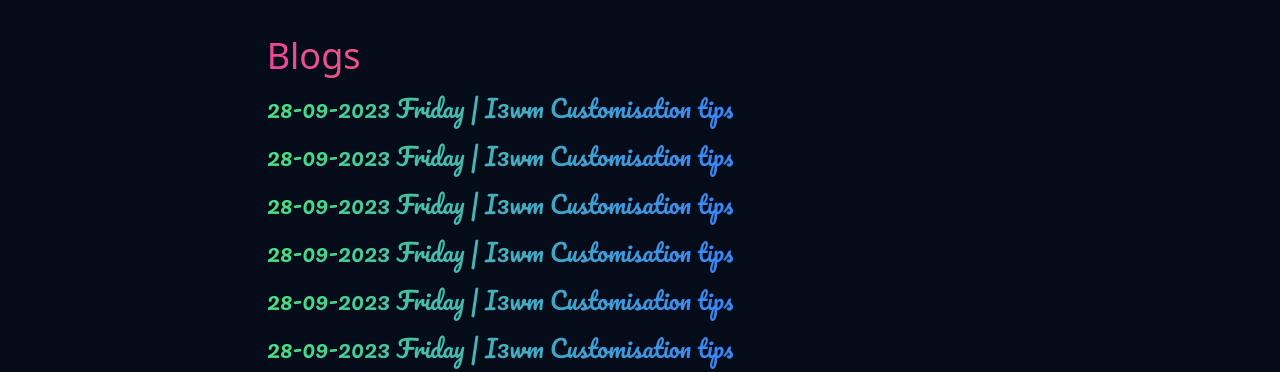
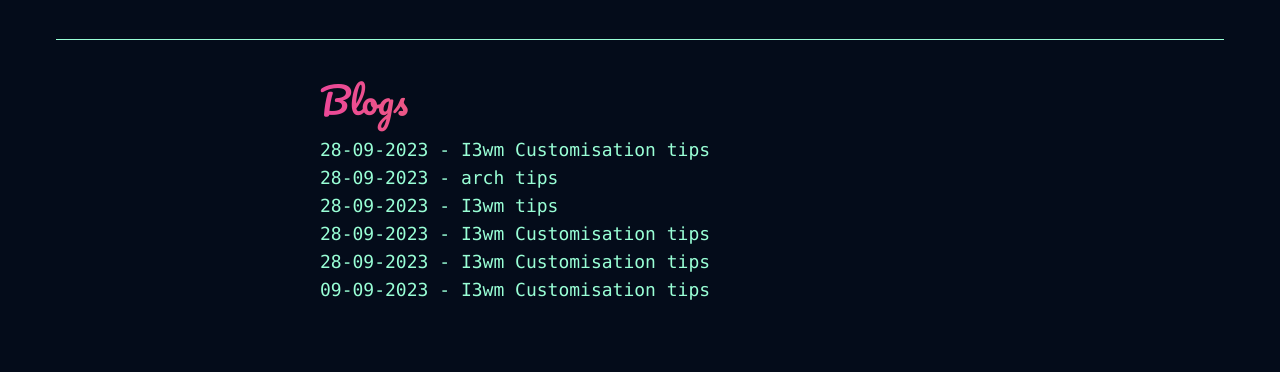
Before and after one commit to Risen57/portfolio-website, a Flask app: page / in a window 1280 px wide. Shown: the part 1090-1462 px from the top of the page. After the commit the page ends 1390 px from the top, so only its background shows below. Run offline with Flask 3, Linux system fonts and the light colour scheme; some libraries are stand-ins or nearby versions.

Commit message:
Moved Blogs to templates folder; created blog indexing system; Enhanced site UI

```diff
--- a/main.py
+++ b/main.py
@@ -14,34 +14,34 @@
 
 blogs = [
     [
-        "28-09-2023 Friday",
+        "28-09-2023",
         "I3wm Customisation tips",
-        "blogs/baseblog.html"
+        "baseblog"
     ],
     [
-        "28-09-2023 Friday",
-        "I3wm Customisation tips",
-        "blogs/baseblog.html"
+        "28-09-2023",
+        "arch tips",
+        "baseblog"
     ],
     [
-        "28-09-2023 Friday",
-        "I3wm Customisation tips",
-        "blogs/baseblog.html"
+        "28-09-2023",
+        "I3wm tips",
+        "baseblog"
     ],
     [
-        "28-09-2023 Friday",
+        "28-09-2023",
         "I3wm Customisation tips",
-        "blogs/baseblog.html"
+        "baseblog"
     ],
     [
-        "28-09-2023 Friday",
+        "28-09-2023",
         "I3wm Customisation tips",
-        "blogs/baseblog.html"
+        "baseblog"
     ],
     [
-        "28-09-2023 Friday",
+        "09-09-2023",
         "I3wm Customisation tips",
-        "blogs/baseblog.html"
+        "baseblog"
     ]
 ]
 
@@ -51,5 +51,10 @@
     return render_template('index.html', projects=projects, blogs=blogs)
 
 
+@app.route("/blog/baseblog")
+def blogpage():
+    return render_template("blogs/baseblog.html")
+
+
 if __name__ == "__main__":
     app.run(debug=True)
--- a/templates/index.html
+++ b/templates/index.html
@@ -7,10 +7,7 @@
     {# FONTS #}
     <link rel="preconnect" href="https://fonts.googleapis.com">
     <link rel="preconnect" href="https://fonts.gstatic.com" crossorigin>
-    <link href="https://fonts.googleapis.com/css2?family=Pacifico&display=swap" rel="stylesheet">
-    <link rel="preconnect" href="https://fonts.googleapis.com">
-    <link rel="preconnect" href="https://fonts.gstatic.com" crossorigin>
-    <link href="https://fonts.googleapis.com/css2?family=JetBrains+Mono&family=Pacifico&display=swap" rel="stylesheet">
+    <link href="https://fonts.googleapis.com/css2?family=IBM+Plex+Mono:ital,wght@0,200;0,400;1,100;1,200&family=JetBrains+Mono&family=Pacifico&display=swap" rel="stylesheet">
 
     <title>It's Me Risen</title>
     <script src="https://cdn.tailwindcss.com"></script>
@@ -25,20 +22,20 @@
 <body class="bg-[#040C1A]">
     <nav class="sticky top-0 h-12 mx-14 bg-[#040C1A] flex justify-center border-b border-[#99FFD6]">
         <ul class="px-10 pt-3 flex justify-center">
-            <li class="cursor-pointer mx-3 text-[#99FFD6] font-semibold text-xl font-['JetBrains Mono'] mb-2 hover:border-b-2 border-[#A2EE7F] hover:text-[#A2EE7F]"><a href="#intro">Home</a></li>
-            <li class="cursor-pointer mx-3 text-[#99FFD6] font-semibold text-xl font-['JetBrains Mono'] mb-2 hover:border-b-2 border-[#A2EE7F] hover:text-[#A2EE7F]"><a href="#projs">Projects</a></li>
-            <li class="cursor-pointer mx-3 text-[#99FFD6] font-semibold text-xl font-['JetBrains Mono'] mb-2 hover:border-b-2 border-[#A2EE7F] hover:text-[#A2EE7F]"><a href="#blogs">Blogs</a></li>
+            <li class="cursor-pointer mx-3 text-[#99FFD6] font-mono text-xl font-['IBM Plex Mono', 'monospace'] mb-2 hover:border-b border-[#A2EE7F] hover:text-[#A2EE7F]"><a href="#intro">Home</a></li>
+            <li class="cursor-pointer mx-3 text-[#99FFD6] font-mono text-xl font-['IBM Plex Mono', 'monospace'] mb-2 hover:border-b border-[#A2EE7F] hover:text-[#A2EE7F]"><a href="#projs">Projects</a></li>
+            <li class="cursor-pointer mx-3 text-[#99FFD6] font-mono text-xl font-['IBM Plex Mono', 'monospace'] mb-2 hover:border-b border-[#A2EE7F] hover:text-[#A2EE7F]"><a href="#blogs">Blogs</a></li>
         </ul>
     </nav>
 
     <div class="mt-10 pb-8 mx-14 border-b border-[#99FFD6]" id="intro">
         <img src="/static/p1.jpg" alt="prof-pic" class="rounded-full mx-auto">
-        <h1 class="text-center mt-10 font-medium font-['JetBrains Mono'] text-4xl text-transparent bg-clip-text bg-gradient-to-r from-lime-400 to-sky-400">> Hey There! I am Risen,</h1>
-        <p id="cont" class="mx-80 text-left font-medium text-2xl font-['Pacifico'] text-[#A2EE7F]"><span class="underline decoration-[#CA3C25] decoration-2">full stack web dev</span>, based in India, aged 15. Currenly learning <span class="underline decoration-[#CA3C25] decoration-2">python</span> and working on various projects.</p>
+        <h1 class="text-center mt-10 font-medium pb-4 font-['Pacifico'] text-4xl text-transparent bg-clip-text bg-gradient-to-r from-pink-500 to-yellow-500">> Hey There! I am Risen,</h1>
+        <p id="cont" class="mx-80 text-left font-mono text-xl font-['IBM Plex Mono'] text-[#A2EE7F]"><span class="underline decoration-[#FF6A5D] decoration-2">Full stack web dev</span>, based in India, aged 15. Currenly learning <span class="underline decoration-[#FF6A5D] decoration-2">python</span> and working on various projects.</p>
     </div>
 
     <div id="projs"class="border-b mx-14 border-[#99FFD6] pt-10">
-        <h1 class="text-center font-medium font-['JetBrains Mono'] text-4xl text-transparent bg-clip-text bg-gradient-to-r from-pink-500 to-yellow-500 pb-2">> Projects</h1>
+        <h1 class="text-center font-medium font-['Pacifico'] text-4xl text-transparent bg-clip-text bg-gradient-to-r from-pink-500 to-yellow-500 pb-4">> Projects</h1>
         <div id="projcon" class="flex flex-wrap w-full gap-4 p-10">
             {% for repo in projects %}
                 <a href="https://github.com/Risen57/{{repo}}" class="w-auto mx-auto">
@@ -48,11 +45,11 @@
         </div>
     </div>
 
-    <div id="#blogs" class="w-7/12 flex flex-col mt-10 mx-auto">
-        <h1 class="text-4xl pb-2 font-[JetBrains Mono] text-transparent bg-clip-text bg-gradient-to-r from-pink-500 to-yellow-500">Blogs</h1>
+    <div id="#blogs" class="w-6/12 flex flex-col my-10 mx-auto">
+        <h1 class="text-4xl pb-4 font-['Pacifico'] text-transparent bg-clip-text bg-gradient-to-r from-pink-500 to-yellow-500">Blogs</h1>
         {% for blog in blogs %}
-            <div class="py-2">
-                <h2 class="inline text-2xl font-light font-['Pacifico'] w-auto text-transparent bg-clip-text bg-gradient-to-r from-green-400 to-blue-500 hover:from-pink-500 hover:to-yellow-500"><a href="{{blog[2]}}" class="cursor-pointer hover:underline decoration-[#A2EE7F]">{{blog[0]}} | {{blog[1]}}</h2>
+            <div>
+                <h2 class="inline text-lg font-mono font-['IBM Plex Mono'] w-auto text-[#99FFD6]"><a href="/blog/{{blog[2]}}" class="cursor-pointer hover:underline decoration-[#A2EE7F]">{{blog[0]}} - {{blog[1]}}</a></h2>
             </div>
         {% endfor %}
     </div>
```
Also changed, not shown: templates/blogs/baseblog.html (renamed from blogs/baseblog.html).
